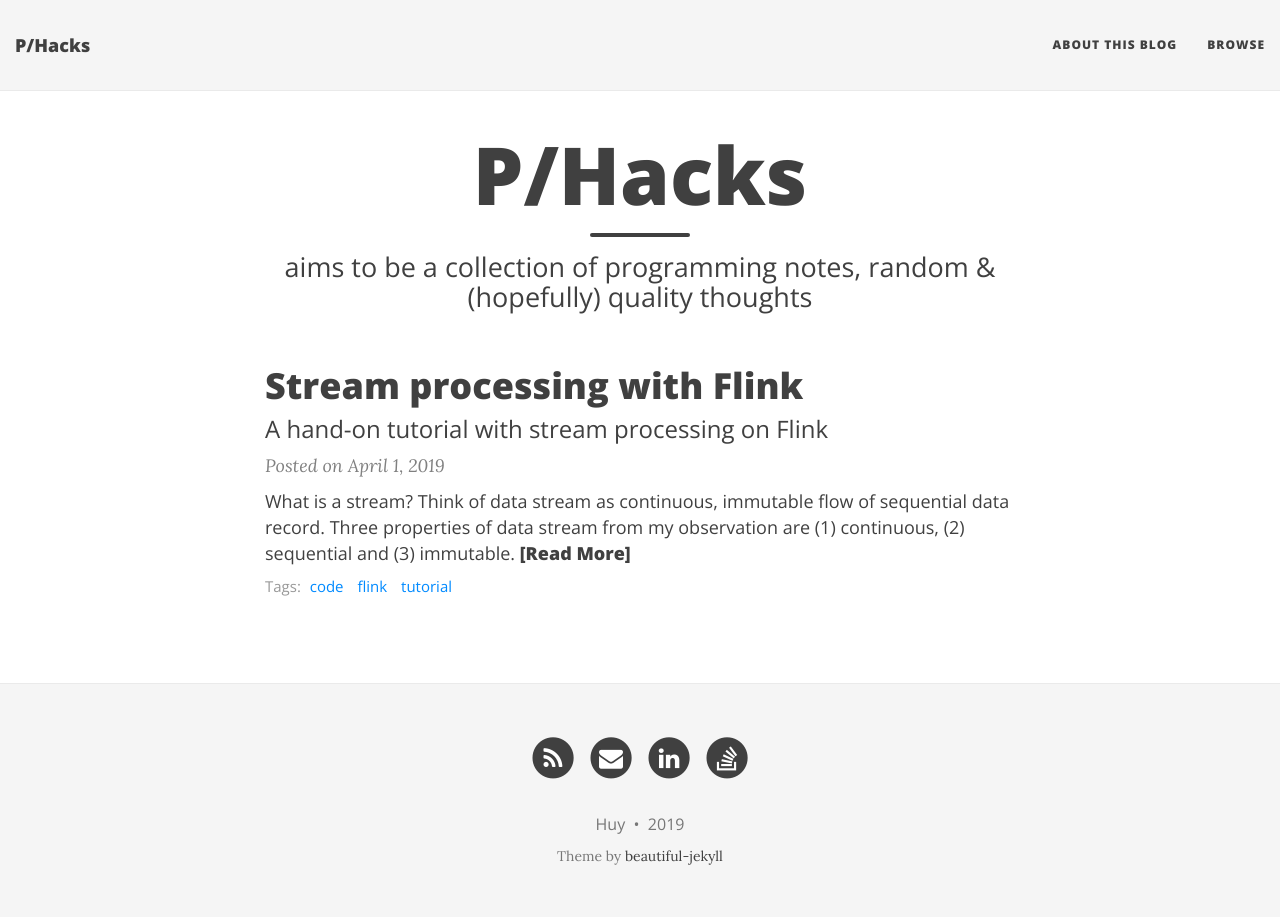
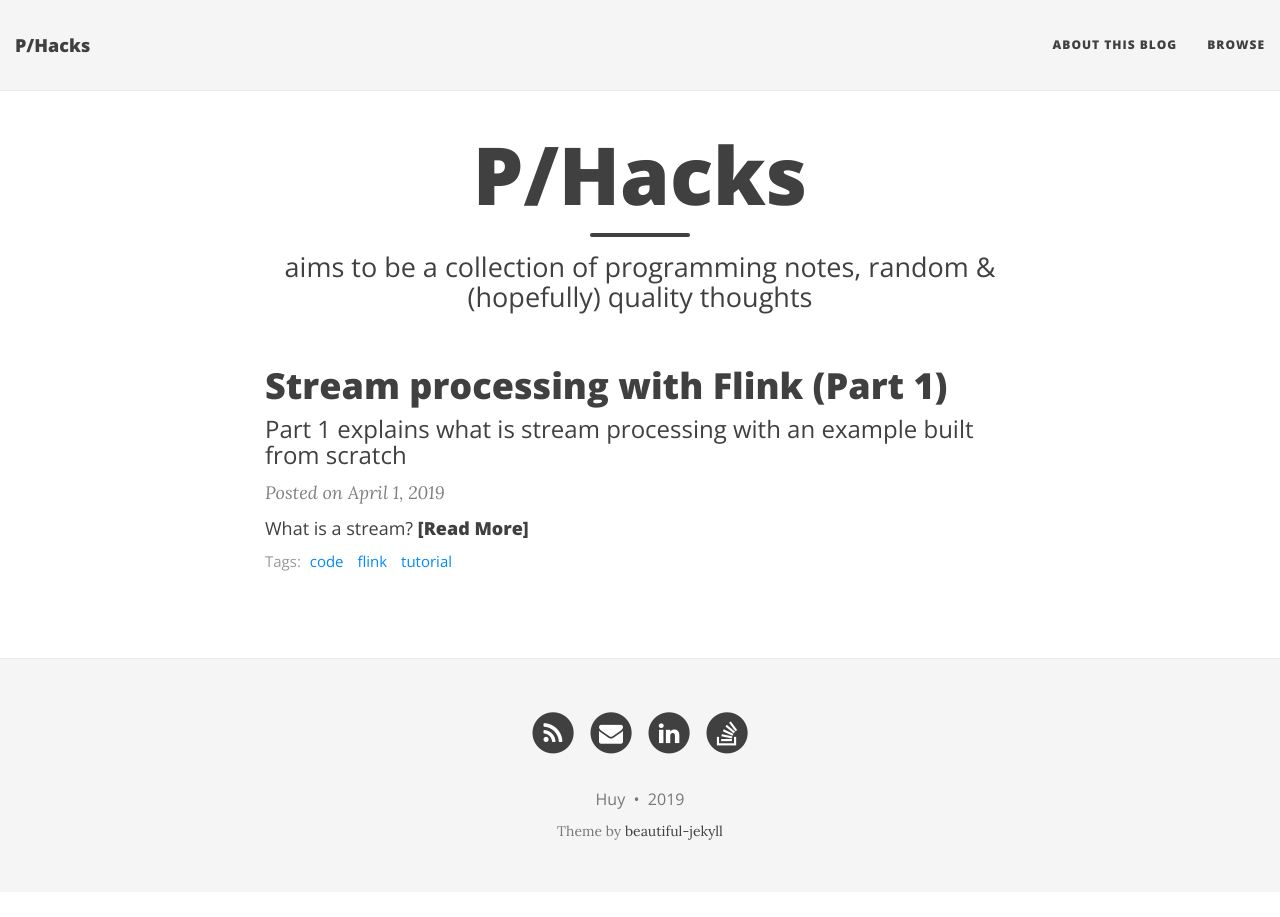
Before and after one commit to phanhuy1502/phanhuy1502.github.io, a Jekyll site: the page built from index.html, in a window 1280 px wide. Built offline with Jekyll 4.4.1, drawn with Linux system fonts in a browser that asks for light colours; nearby versions of some CDN libraries; the list of posts is cut into pages by our own code; some of the changed lines change nothing that is shown.

Commit message:
Add first post on stream data processing

````diff
--- a/_posts/2019-04-01-stream-processing-flink.md
+++ b/_posts/2019-04-01-stream-processing-flink.md
@@ -1,7 +1,7 @@
 ---
 layout: post
-title: Stream processing with Flink
-subtitle: A hand-on tutorial with stream processing on Flink
+title: Stream processing with Flink (Part 1)
+subtitle: Part 1 explains what is stream processing with an example built from scratch
 tags: [code, flink, tutorial]
 comments: true
 #gh-repo: daattali/beautiful-jekyll
@@ -9,21 +9,134 @@
 ---
 
 ## What is a stream?
-Think of data stream as continuous, immutable flow of sequential data record. Three properties of data stream from my observation are (1) continuous, (2) sequential and (3) immutable.
+
+Think of data stream as continuous, immutable flow of sequential data record. Three properties of data stream, from my observation, are continuous, sequential and immutable.
 
 Your Facebook feed is a data stream, with posts coming continunously. The posts are sequential, meaning they have a time order and new posts are appended to the end of the feed (top of your screen). The posts are also immutable in a sense that post won't be updated once they are in the stream. (Strictly speaking, Facebook post can be edited, and can be moved up/down in the feed, but let's assume that they aren't so we can have a simple example of data stream.)
 
-Another example of stream is your application log. Think of each log line as a record in the stream. So we have continuous flow of lines comming continuously in sequential order, each line is immutable (log won't be changed once they have been written to the file system).
+Another example of stream is your application log. Think of each log line as a record in the stream. The log is flow of lines comming continuously in sequential order, each line is immutable (log won't be changed once they have been written to the file system).
 
-## Creating a (trivial) stream
-Let's create a stream which writes a random number to the end of a file every 500 miliseconds. Create a new file named `stream.sh` with the content:
+## Create a (trivial) stream
+
+Let's create a stream which writes a random number (from 1 to 5) together with a timestamp to the end of a file (`ids.txt`) every 500 miliseconds. Create a new file named `stream.sh` with the following content:
+
+> Scripts are tested in MacOS Mojave 10.14.4, it should also work on a Linux distribution. Send me a message if the script fails on your machine.
+
 ```bash
 #!/bin/bash
 while true
 do
-	echo $((1 + RANDOM % 10))
-	sleep 0.5
+    echo $(date +"%s") " " $((1 + RANDOM % 5)) >> ids.txt
+    sleep 0.5
 done
 ```
-Run the script:
-> sh stream.sh
+
+Run the script on a terminal:
+
+```sh
+sh ids.sh
+```
+
+The content of the file `ids.txt` now is a stream. And we can view the new records (in this case, a line with a single number) on another terminal:
+
+```sh
+tail -f ids.txt
+```
+
+You should observe a new number printing out every 0.5 second, like
+
+```
+1557394952   1
+1557394952   4
+1557394953   3
+1557394953   2
+...
+```
+
+This is a trivial example of a data stream. The random number can be replaced with a log line, a content of a Facebook post or a changes in database. The storage here is a file system, which can be replaced with a message queue like RabbitMQ or Kafka. The data volume can be a lot larger than just 2 messages/second. Here, the lines/messages come in time order, in other cases, messages might come out-of-order (a line with a later timestamp comes before a line in a previous timestamp).
+
+## Process a stream
+
+Image we have a website selling clothes, and the stream in our previous example are the IDs of the items which user clicks on (our shop has 5 items, so the item ID ranges from 1 to 5). We want to convert the stream of item IDs to a stream of item names, and write it to another stream. The conversion from item IDs to item names is done by a process unit:
+
+```
+ _____________     __________     ______________     __________
+|  stream.sh  |-> |  ids.txt |-> |  process.sh  |-> |names.txt |
+|(data source)|   |(stream 1)|   |(process unit)|   |(stream 2)|
+ -------------     ----------     --------------     ----------
+```
+
+The content of names.txt should look like
+
+```
+1557394952   jeans
+1557394952   t-shirt
+1557394953   shorts
+1557394953   skirt
+...
+```
+
+Let's create our processing unit, create a file named `process.sh` with the content:
+
+```bash
+#!/bin/bash
+while read line
+do
+    # parse message
+    timestamp=$(echo $line | cut -d' ' -f1)
+    id=$(echo $line | cut -d' ' -f2)
+
+    # map id to name
+    case $id in
+        "1") name="jeans"
+        ;;
+        "2") name="skirt"
+        ;;
+        "3") name="short"
+        ;;
+        "4") name="t-shirt"
+        ;;
+        "5") name="hoodie"
+        ;;
+    esac
+
+    # output
+    echo $timestamp " " $name >> names.txt
+done
+```
+
+The script reads from the stdin, maps the IDs to names and appends the processed message to another stream (in this case, appending to the file `names.txt`).
+
+While running the `stream.sh`, run the `process.sh` on another terminal window:
+
+```sh
+tail -f ids.txt | sh process.sh
+```
+
+And we can see the processed stream by:
+
+```sh
+tail -f names.sh
+```
+
+The output should look like:
+
+```
+1557394952   jeans
+1557394952   t-shirt
+1557394953   shorts
+1557394953   skirt
+...
+```
+
+## Conclusion
+
+In the example above, we construct a simple stream with a processing unit to convert it into another stream. The processing unit does a simple 1-to-1 mapping. In reality, there are many concerns while dealing with stream processing, such as:
+
+- More complicated processing requirements such as aggregation. For instance, counting number of clicks by item ID in every minute in our example. This requires more complicated processing unit in which we need to keep a `state` (a count of each item ID) and a time window checking (to know when is the start and end of a minute)
+
+- Huge data volumes, which can't be processed on a single machine. This will requires us to design a distributed system. Distributed system, in turn, will introduces the problem of out-of-order and duplicated messages.
+
+- Storage system: how to we effectively store the streams?
+
+The next post will cover an example with `Kafka` and `Flink`, which aims to address those issues.
````
